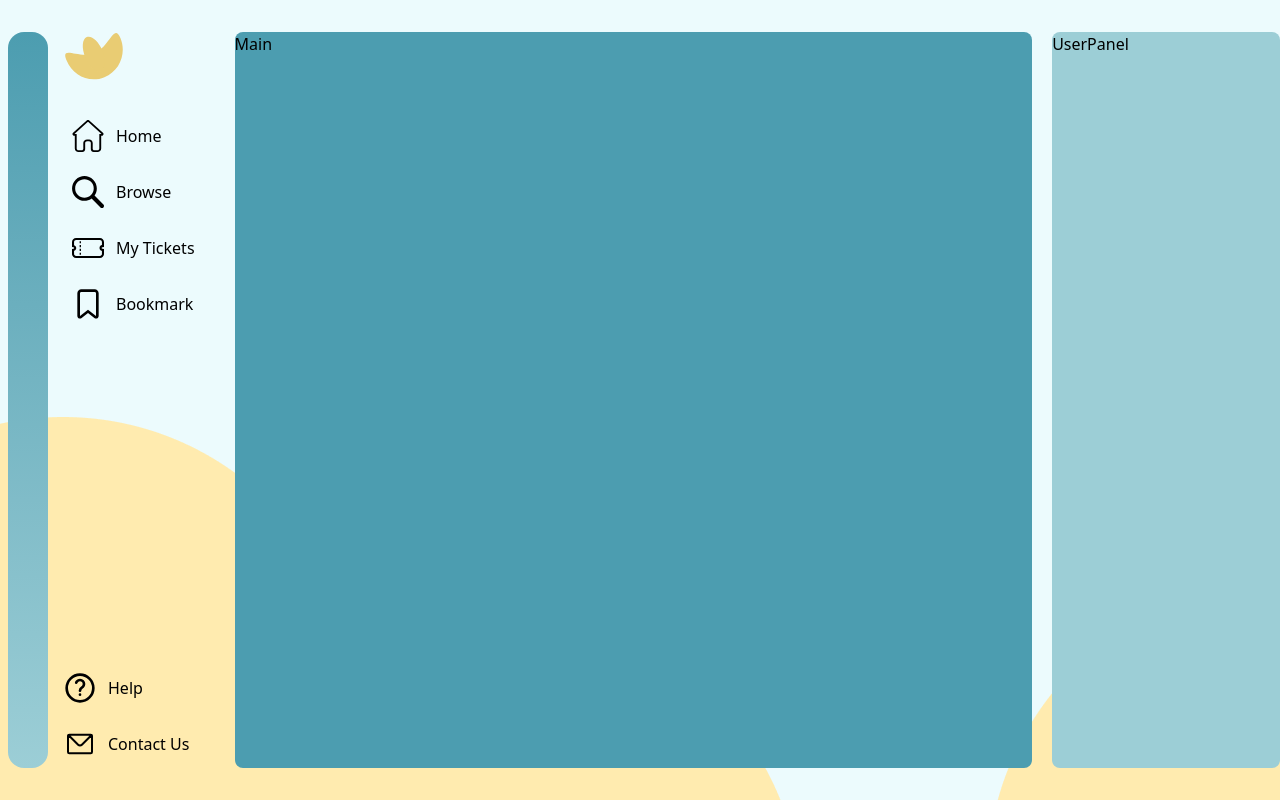
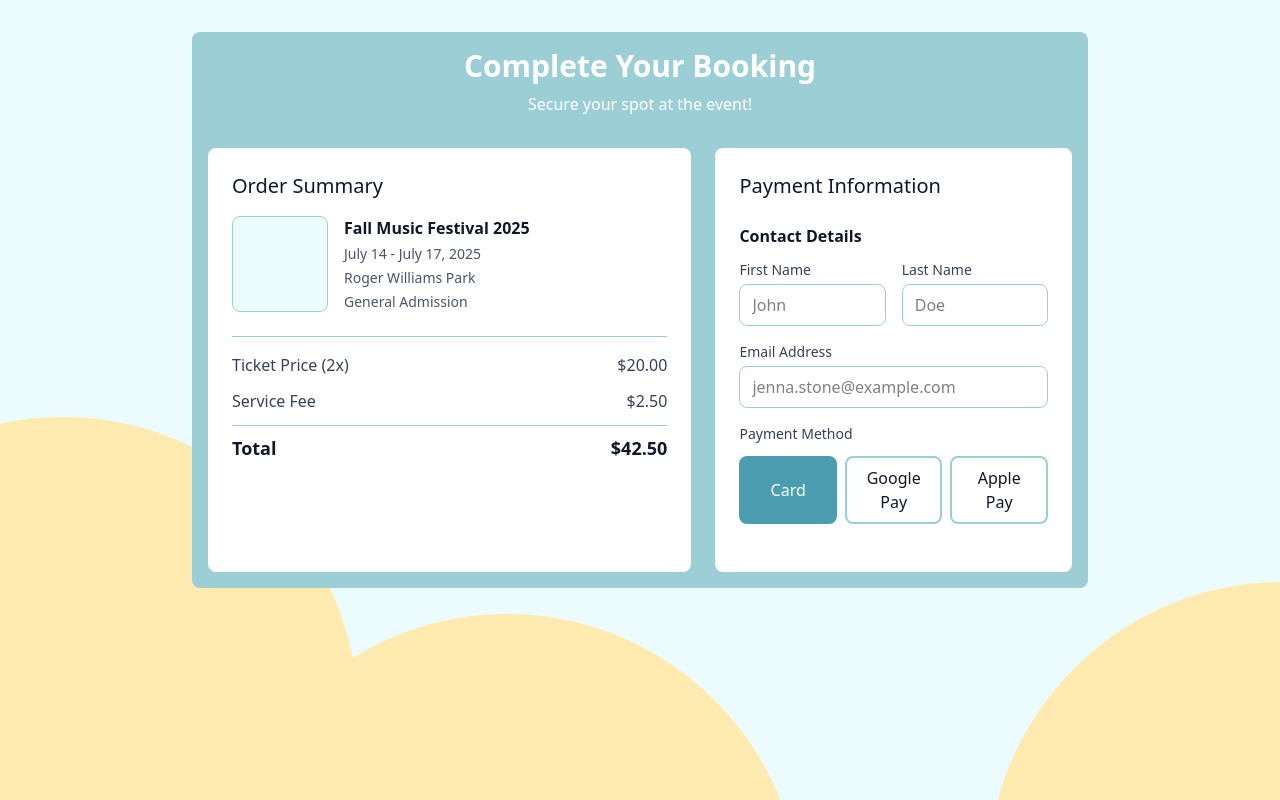
Before and after one commit to urkodi/EventSite, a React (Vite) app: page /checkout in a window 1280 px wide. Built offline with nearby package versions, Linux system fonts and the light colour scheme.

Commit message:
new changes

```diff
--- a/package.json
+++ b/package.json
@@ -13,6 +13,7 @@
     "@tailwindcss/vite": "^4.1.13",
     "react": "^19.1.1",
     "react-dom": "^19.1.1",
+    "react-router-dom": "^7.9.4",
     "tailwindcss": "^4.1.13"
   },
   "devDependencies": {
--- a/src/App.tsx
+++ b/src/App.tsx
@@ -1,15 +1,26 @@
+import { BrowserRouter, Routes, Route } from 'react-router-dom';
 import Main from "./features/Main";
 import Sidenav from "./features/Sidenav";
 import UserPanel from "./features/UserPanel";
-
+import EventCheckout from "./eventCheckout";
 
 function App() {
-  return(
-    <>
-      <Sidenav />
-      <Main/>
-      <UserPanel/>
-    </>
+  return (
+    <BrowserRouter>
+      <Routes>
+        {/* Home page  */}
+        <Route path="/" element={
+          <>
+            <Sidenav />
+            <Main/>
+            <UserPanel/>
+          </>
+        } />
+
+        {/* Checkout page */}
+        <Route path="/checkout" element={<EventCheckout />} />
+      </Routes>
+    </BrowserRouter>
   )
 }
 
```
Also changed, not shown: src/features/Main.tsx (line endings or trailing spaces), 1 other file (tests, documents, lock files or other folders).
